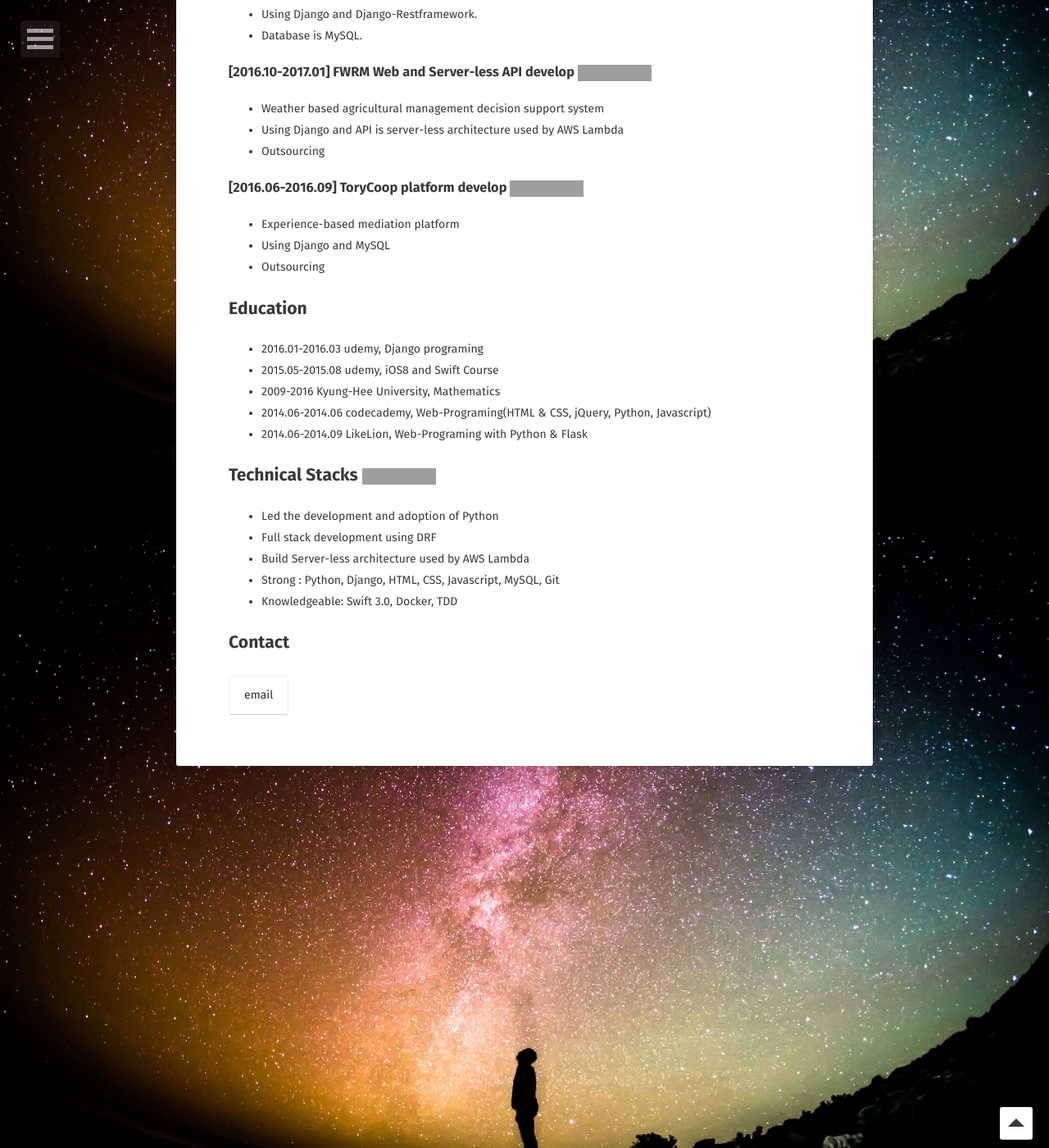
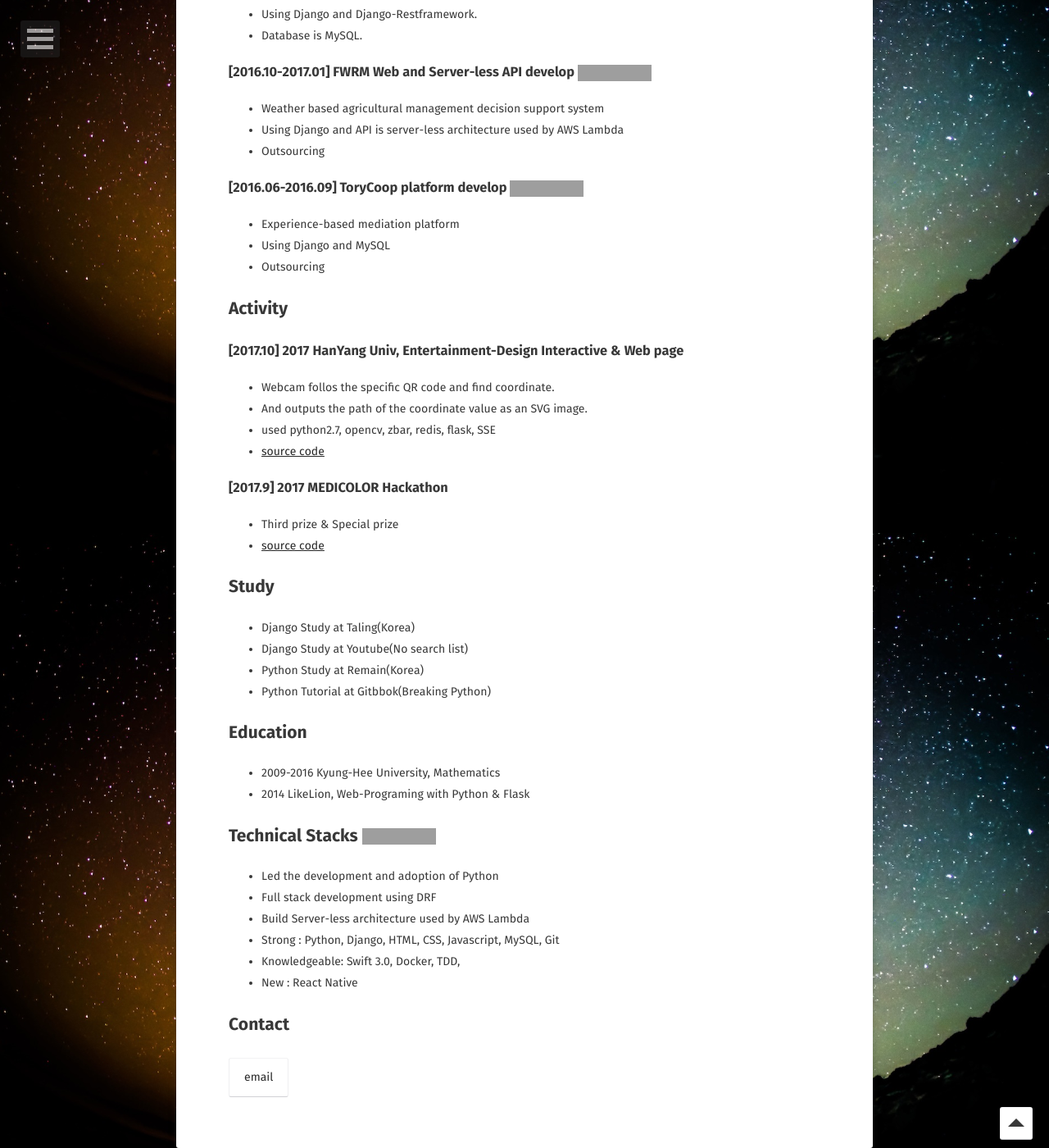
Before and after one commit to CodeMath/codemath.github.io, a Jekyll site: the page built from about/index.md, in a window 1280 px wide and 1400 px high, scrolled down 1150 px. Shown: the whole window at 82% size. Built offline with Jekyll 4.4.1, drawn with Linux system fonts in a browser that asks for light colours; some web fonts are replaced; grey boxes are pictures that could not be loaded.

Commit message:
update profile

```diff
--- a/about/index.md
+++ b/about/index.md
@@ -42,12 +42,28 @@ comments: false
 - Outsourcing
 
 
+## Activity
+### [2017.10] 2017 HanYang Univ, Entertainment-Design Interactive & Web page
+- Webcam follos the specific QR code and find coordinate.
+- And outputs the path of the coordinate value as an SVG image.
+- used python2.7, opencv, zbar, redis, flask, SSE
+- [source code](https://github.com/CodeMath/visible-invisible)
+
+
+### [2017.9] 2017 MEDICOLOR Hackathon
+- Third prize & Special prize
+- [source code](https://github.com/CodeMath/medicolor_2017)
+
+## Study
+- Django Study at Taling(Korea)
+- Django Study at Youtube(No search list)
+- Python Study at Remain(Korea)
+- Python Tutorial at Gitbbok(Breaking Python)
+
+
 ## Education
-* 2016.01-2016.03 udemy, Django programing
-* 2015.05-2015.08 udemy, iOS8 and Swift Course
 * 2009-2016 Kyung-Hee University, Mathematics
-* 2014.06-2014.06 codecademy, Web-Programing(HTML & CSS, jQuery, Python, Javascript)
-* 2014.06-2014.09 LikeLion, Web-Programing with Python & Flask
+* 2014 LikeLion, Web-Programing with Python & Flask
 
 
 ## Technical Stacks [![StackShare](https://img.shields.io/badge/tech-stack-0690fa.svg?style=flat){: .img-alignleft}](https://stackshare.io/CodeMath/codemath-stack)
@@ -56,7 +72,9 @@ comments: false
 * Full stack development using DRF
 * Build  Server-less architecture used by AWS Lambda
 * Strong : Python, Django, HTML, CSS, Javascript, MySQL, Git
-* Knowledgeable: Swift 3.0, Docker, TDD
+* Knowledgeable: Swift 3.0, Docker, TDD,
+* New : React Native
+
 
 ## Contact
 [email](mailto:xyrho123@wowwell.co.kr){: .btn}
```
